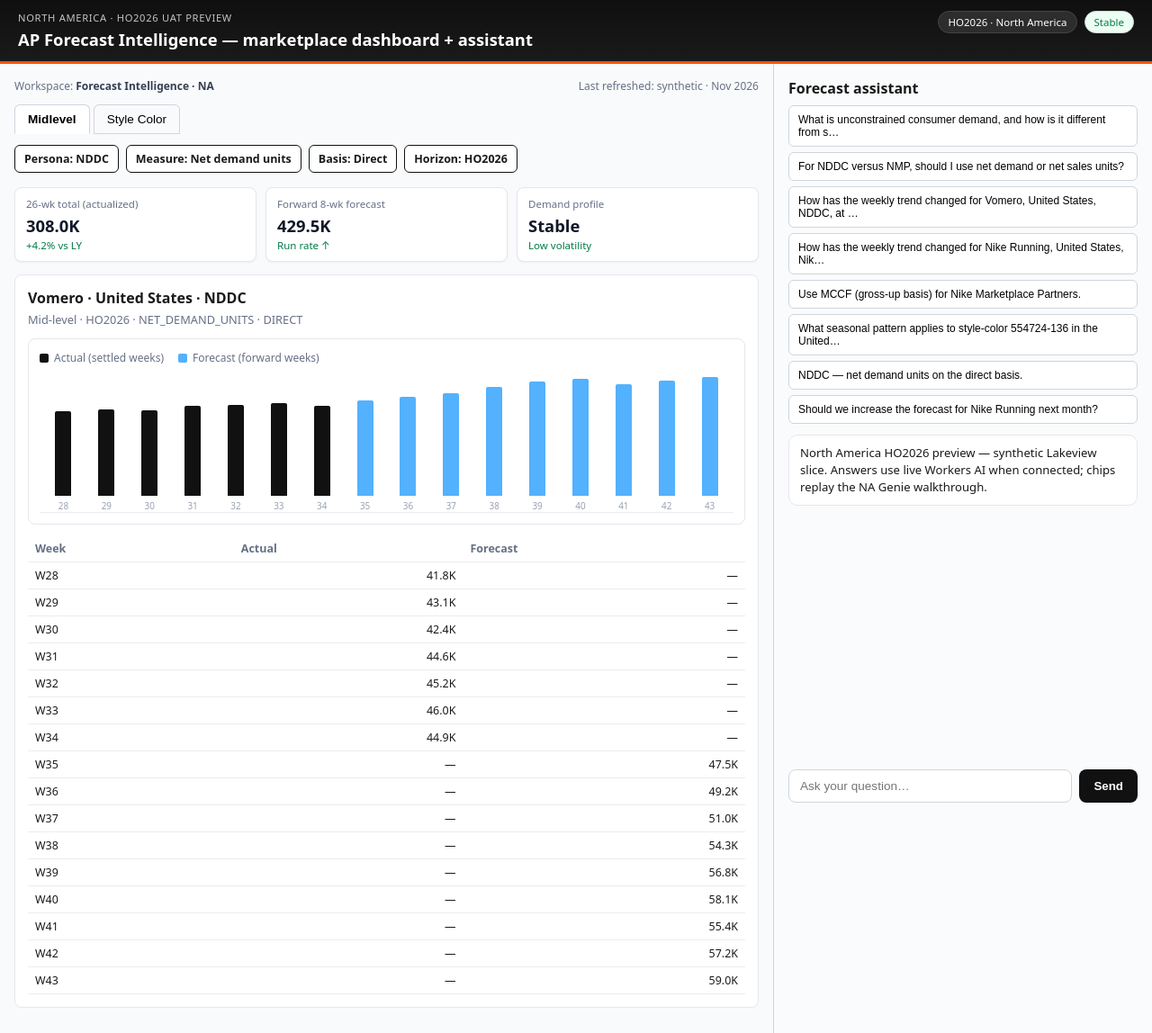
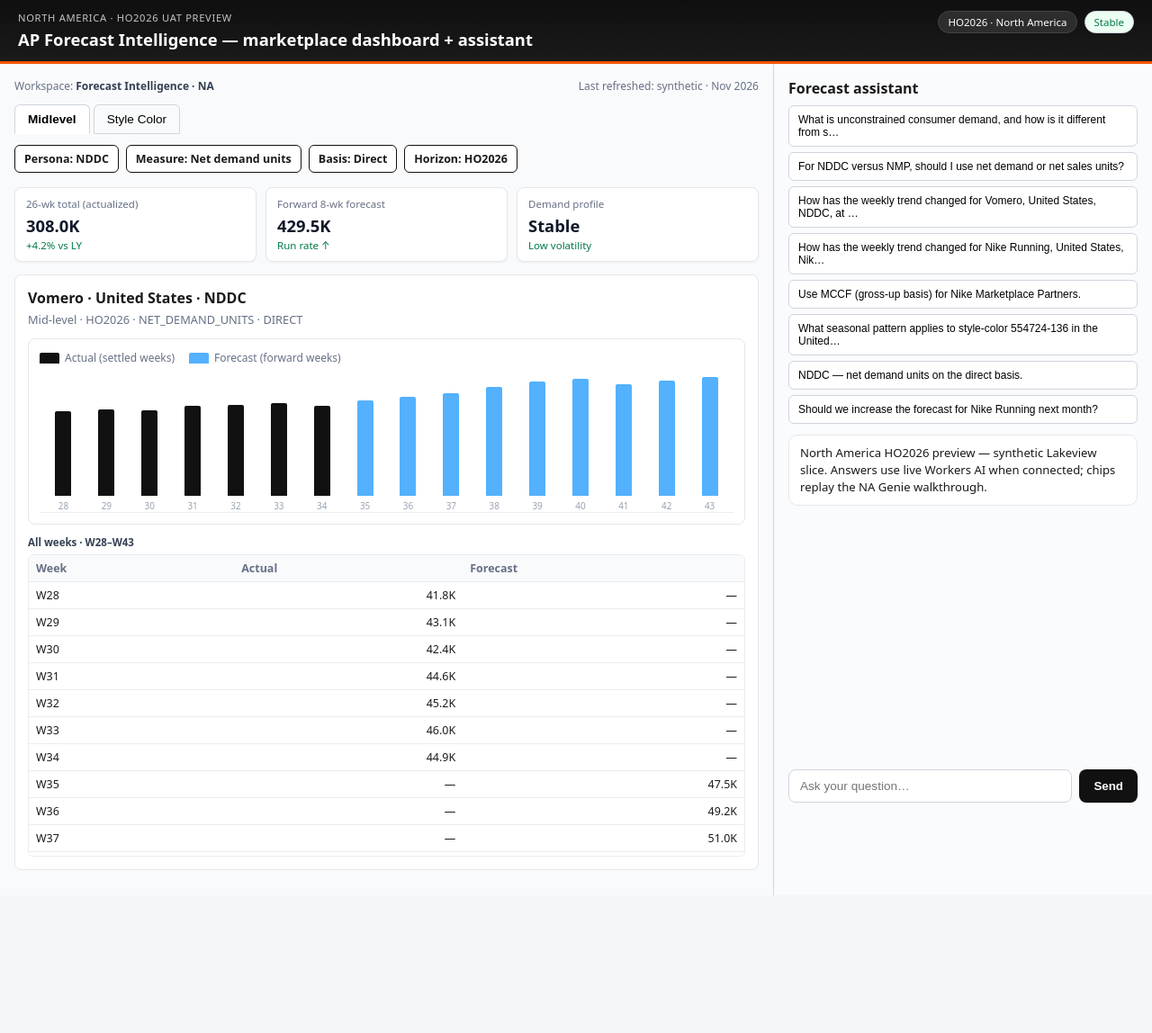
Before and after one commit to yh598/ap-fi-genie-demo, a plain HTML site: page static/genie-demo.html in a window 1280 px wide. Shown: the whole page at 90% size. After the commit the page ends 995 px from the top, so only its background shows below. Drawn offline with Linux system fonts and the light colour scheme.

Commit message:
Genie demo: full weekly table, legend bars, cache bust
Scrollable W28–W43 table, black/blue legend swatches, asset v=3.

Co-authored-by: Cursor <cursoragent@cursor.com>

```diff
--- a/static/genie-demo.css
+++ b/static/genie-demo.css
@@ -286,9 +286,32 @@ body {
   font-size: 0.78rem;
 }
 
+.weekly-table-caption {
+  margin: 0 0 6px;
+  font-size: 0.72rem;
+  font-weight: 600;
+  color: #344054;
+}
+
+.weekly-table-scroll {
+  max-height: min(22rem, 42vh);
+  overflow-y: auto;
+  border: 1px solid #eaecf0;
+  border-radius: 6px;
+  background: #fff;
+}
+
 .weekly-table table {
   width: 100%;
   border-collapse: collapse;
+}
+
+.weekly-table-scroll thead th {
+  position: sticky;
+  top: 0;
+  z-index: 1;
+  background: #f9fafb;
+  box-shadow: 0 1px 0 #eaecf0;
 }
 
 .weekly-table th,
@@ -324,10 +347,12 @@ body {
 }
 
 .legend-swatch {
-  width: 10px;
-  height: 10px;
-  border-radius: 2px;
+  display: inline-block;
+  width: 22px;
+  height: 12px;
+  border-radius: 2px 2px 0 0;
   flex-shrink: 0;
+  vertical-align: middle;
 }
 
 .legend-swatch.actual {
--- a/static/genie-demo.html
+++ b/static/genie-demo.html
@@ -4,7 +4,7 @@
     <meta charset="UTF-8" />
     <meta name="viewport" content="width=device-width, initial-scale=1.0" />
     <title>AP Forecast Intelligence — Genie demo</title>
-    <link rel="stylesheet" href="genie-demo.css" />
+    <link rel="stylesheet" href="genie-demo.css?v=3" />
   </head>
   <body>
     <header class="top">
@@ -64,6 +64,6 @@
         </form>
       </aside>
     </main>
-    <script src="genie-demo.js"></script>
+    <script src="genie-demo.js?v=3"></script>
   </body>
 </html>
--- a/static/genie-demo.js
+++ b/static/genie-demo.js
@@ -331,7 +331,15 @@ function renderWeeklyTable(data, scaleK) {
       return `<tr><td>${w.week}</td><td class="num">${actual}</td><td class="num">${fc}</td></tr>`;
     })
     .join("");
-  el.innerHTML = `<table><thead><tr><th>Week</th><th>Actual</th><th>Forecast</th></tr></thead><tbody>${rows}</tbody></table>`;
+  el.innerHTML = `<p class="weekly-table-caption">All weeks · W28–W43</p>
+    <div class="weekly-table-scroll">
+      <table>
+        <thead><tr><th>Week</th><th>Actual</th><th>Forecast</th></tr></thead>
+        <tbody>${rows}</tbody>
+      </table>
+    </div>`;
+  const scroll = el.querySelector(".weekly-table-scroll");
+  if (scroll) scroll.scrollTop = 0;
 }
 
 function renderDashboard() {
```
